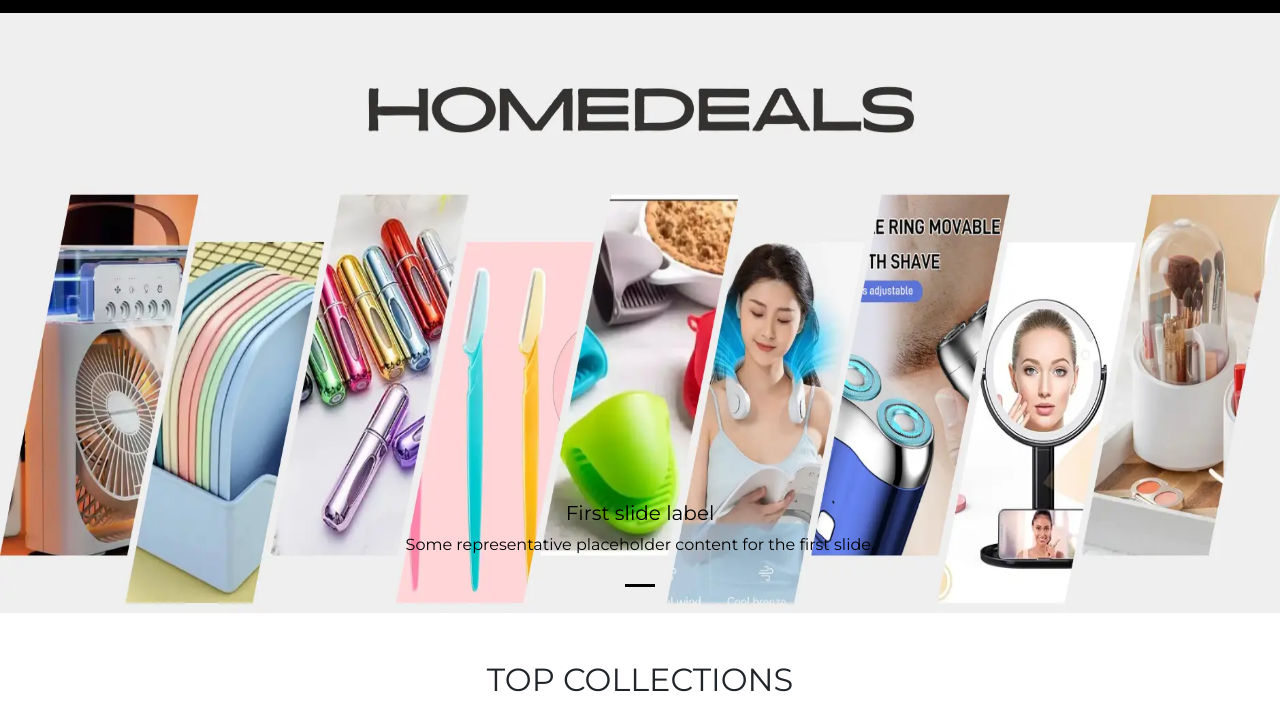
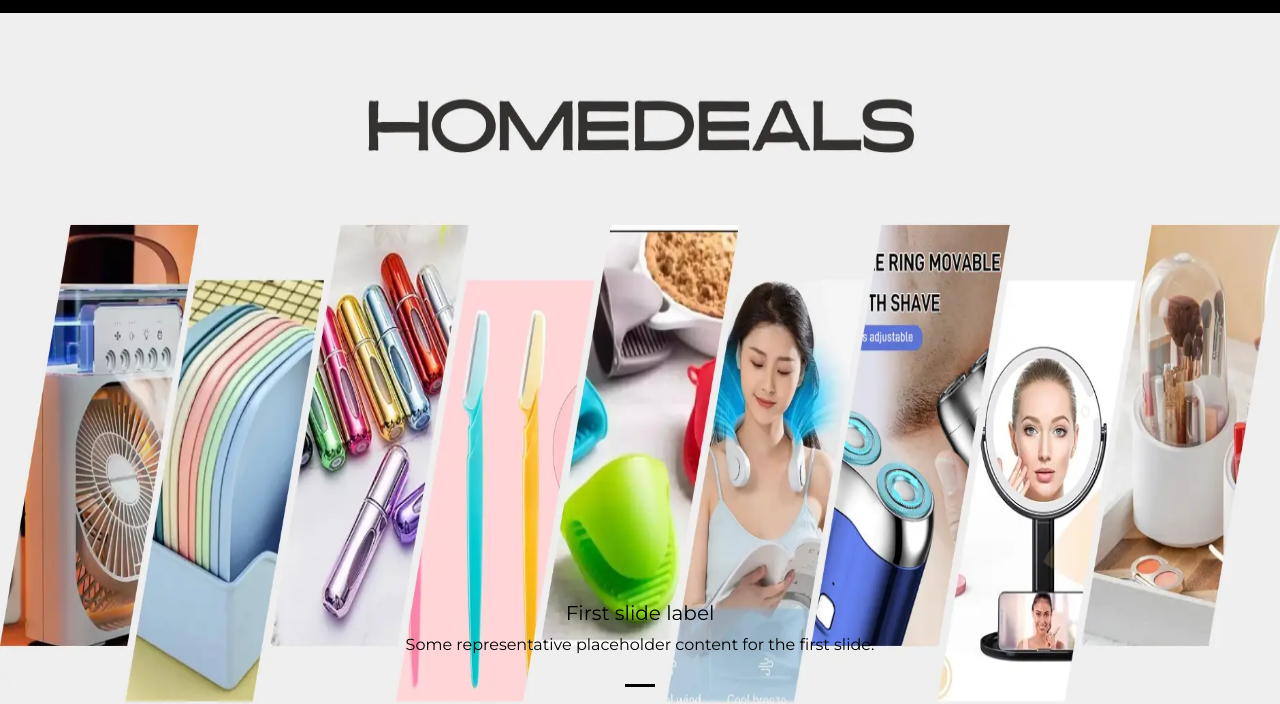
Before and after one commit to Waleed-Web-2000/bootstrap, a plain HTML site: page index.html in a window 1280 px wide. Shown: the part 126-830 px from the top of the page. Drawn offline with nearby package versions, Linux system fonts and the light colour scheme.

Commit message:
Update index.html

```diff
--- a/index.html
+++ b/index.html
@@ -177,7 +177,7 @@
     </div>
     <div class="carousel-inner">
       <div class="carousel-item active" data-bs-interval="10000">
-        <img src="images/banner.webp" class="d-block w-100" alt="Banner Image" width="1200" height="600">
+        <img src="images/banner.webp" class="d-block w-100" alt="Banner Image" width="1200" height="700">
         <div class="carousel-caption d-none d-md-block">
           <h5>First slide label</h5>
           <p>Some representative placeholder content for the first slide.</p>
```
